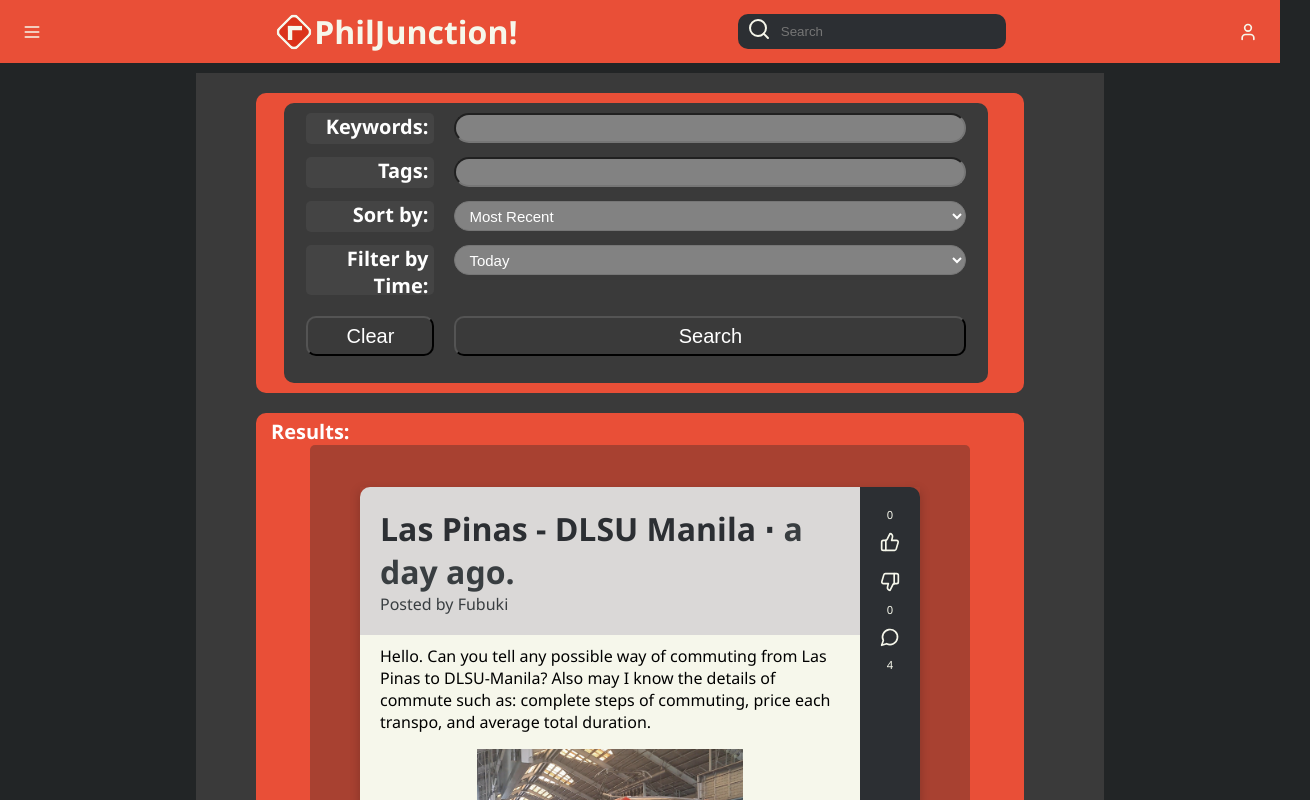
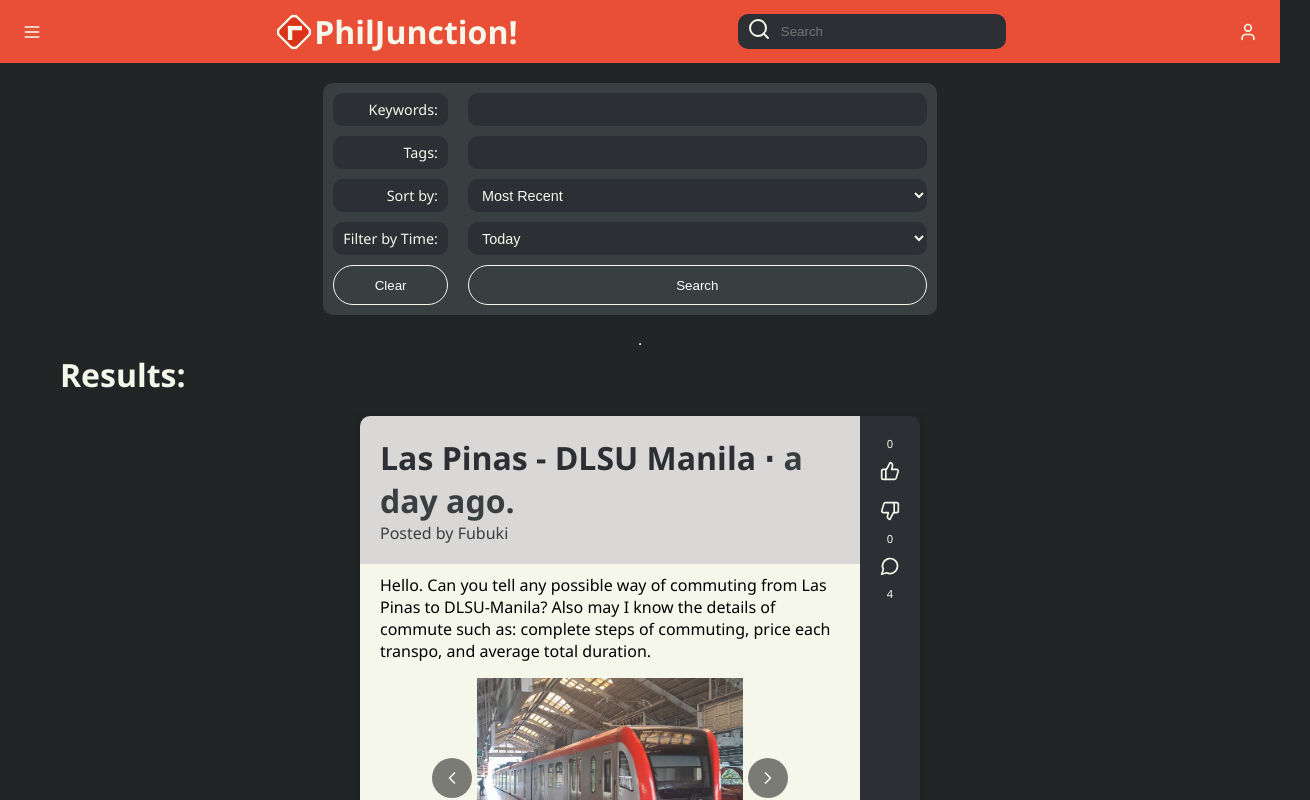
Before and after one commit to tonishii/PhilJunction, a React (Vite) app: page /search in a window 1280 px wide. Shown: the top 800 px of the page, 1310 px wide, since content can reach past the window. Built offline with nearby package versions, Linux system fonts and the light colour scheme.

Commit message:
Updated search page layout

```diff
--- a/src/pages/searchpage.tsx
+++ b/src/pages/searchpage.tsx
@@ -4,9 +4,7 @@ import postData from "@/mockdata/post-data";
 
 export default function SearchPage() {
     return (
-    <div className="outer-search-container">
         <div className="search-container">
-            <div className="outer-search-body">
             <div className="search-body">
                 <label htmlFor="keywords">Keywords: </label>
                 <input type="text" id="keywords" name="keywords" className="field-clicked" />
@@ -27,16 +25,12 @@ export default function SearchPage() {
                 <button className="search-buttons">Clear</button>
                 <button className="search-buttons">Search</button>
             </div>
-            </div>
-            <div className="search-list">
-                <div className="search-results">Results: </div>
+
+            <hr />
+            <h1 className="result-text">Results: </h1>
             <div className="search-posts">
-                    <br />
                 <Post post={postData}/>
-                    <br />
                 <Post post={postData}/>
-            </div>
-        </div>
             </div>
         </div>
     );
--- a/src/styles/search-styles.css
+++ b/src/styles/search-styles.css
@@ -1,6 +1,4 @@
-.outer-search-container {
-    height: fit-content;
-    width: 100vw;
+.search-container {
     display: flex;
     flex-direction: column;
     align-items: center;
@@ -8,57 +6,54 @@
     padding: 10px 20px 20px 10px;
 }
 
-.outer-search-body {
-    display: grid;
-    box-sizing: border-box;
-    padding: 10px 10px 10px 10px;
-    grid-template-columns: 12vw 42vw;
-    column-gap: 20px;
-    text-align: left;
-    justify-content: center;
-    background-color:   #E94F37;
-    height: 37.5vh;
-    width: 60vw;
-    border-radius: 10px 10px 10px 10px;
-    margin: 0 20px 20px 0;
-}
-
 .search-body {
     display: grid;
-    box-sizing: border-box;
-    padding: 10px 10px 10px 10px;
-    grid-template-columns: 10vw 40vw;
+    grid-template-columns: 1fr 4fr;
+    justify-content: center;
     column-gap: 20px;
-    text-align: left;
-    justify-content: center;
-    background-color:   rgb(58, 58, 58);
-    height: 35vh;
-    width: 55vw;
+    row-gap: 10px;
+    background-color: #393E41;
     border-radius: 10px 10px 10px 10px;
+    padding: 10px;
     margin: 0 20px 20px 0;
 }
 
 .search-body label {
-    font-size: 20px;
-    color: white;
-    font-weight: 600;
-    text-align: right;
-    background-color: rgb(68, 68, 68);
-    height: 70%;
-    justify-content: center;
+    display: flex;
     align-items: center;
-    padding-right: 6px;
-    border-radius: 5px;
+    justify-content: end;
+
+    color: #F6F7EB;
+    background-color: #2c2f33;
+    padding: 7px 10px;
+    border-radius: 10px;
+    font-size: 0.9rem;
 }
 
-.search-body input, .search-body select {
-    max-height: 30px;
-    border-radius: 30px 30px 30px 30px;
-    box-sizing: border-box;
-    padding-left: 10px;
-    font-size: 15px;
-    font-weight: 500;
+.search-body input {
+    display: flex;
+    align-items: center;
+    background-color: #2c2f33;
+    border-radius: 10px;
+    padding: 7px 10px;
+    font-size: 0.9rem;
+    gap: 10px;
+    border: none;
+    color: #F6F7EB;
+    outline: none;
+}
 
+.search-body select {
+    display: flex;
+    align-items: center;
+    background-color: #2c2f33;
+    border-radius: 10px;
+    padding: 7px 10px;
+    font-size: 0.9rem;
+    gap: 10px;
+    border: none;
+    color: #F6F7EB;
+    outline: none;
 }
 
 .search-list {
@@ -75,48 +70,34 @@
     overflow-x: hidden;
 }
 
-.search-results {
-    text-align: left;
+.result-text {
     align-self: flex-start;
-    width: 100%;
-    padding-left: 15px;
-    padding-top: 5px;
-    font-size: 20px;
-    color: white;
-    font-weight: 600;
+    color: #F6F7EB;
+    margin: 0;
 }
 
 .search-posts {
-    padding: 20px 50px 20px 50px;
-    border-radius: 5px 5px 5px 5px;
-    background-color: #22252653;
-}
-
-.field-clicked:focus, .search-body select:focus {
-    background-color: white;
-    color: black;
-}
-
-.field-clicked, .search-body select {
-    background-color: rgba(169, 169, 169, 0.65);
-    color: white;
+    display: flex;
+    flex-direction: column;
+    align-items: center;
+    gap: 10px;
+    padding: 20px 50px;
+    border-radius: 5px;
 }
 
 .search-container {
-    box-sizing: border-box;
-    background-color: rgb(58, 58, 58);
     display: flex;
     flex-direction: column;
     align-items: center;
     justify-content: center;
-    padding: 20px 60px 20px 60px;
+    box-sizing: border-box;
+    padding: 20px 60px;
 }
 
 .search-buttons {
-    border-radius: 10px 10px 10px 10px;
+    border-radius: 20px;
     height: 40px;
-    font-size: 20px;
-    font-weight: 500;
     background-color: transparent;
     color: white;
+    border: 1px solid #F6F7EB;
 }
```
Lines whose indentation alone changed are shown as unchanged.
